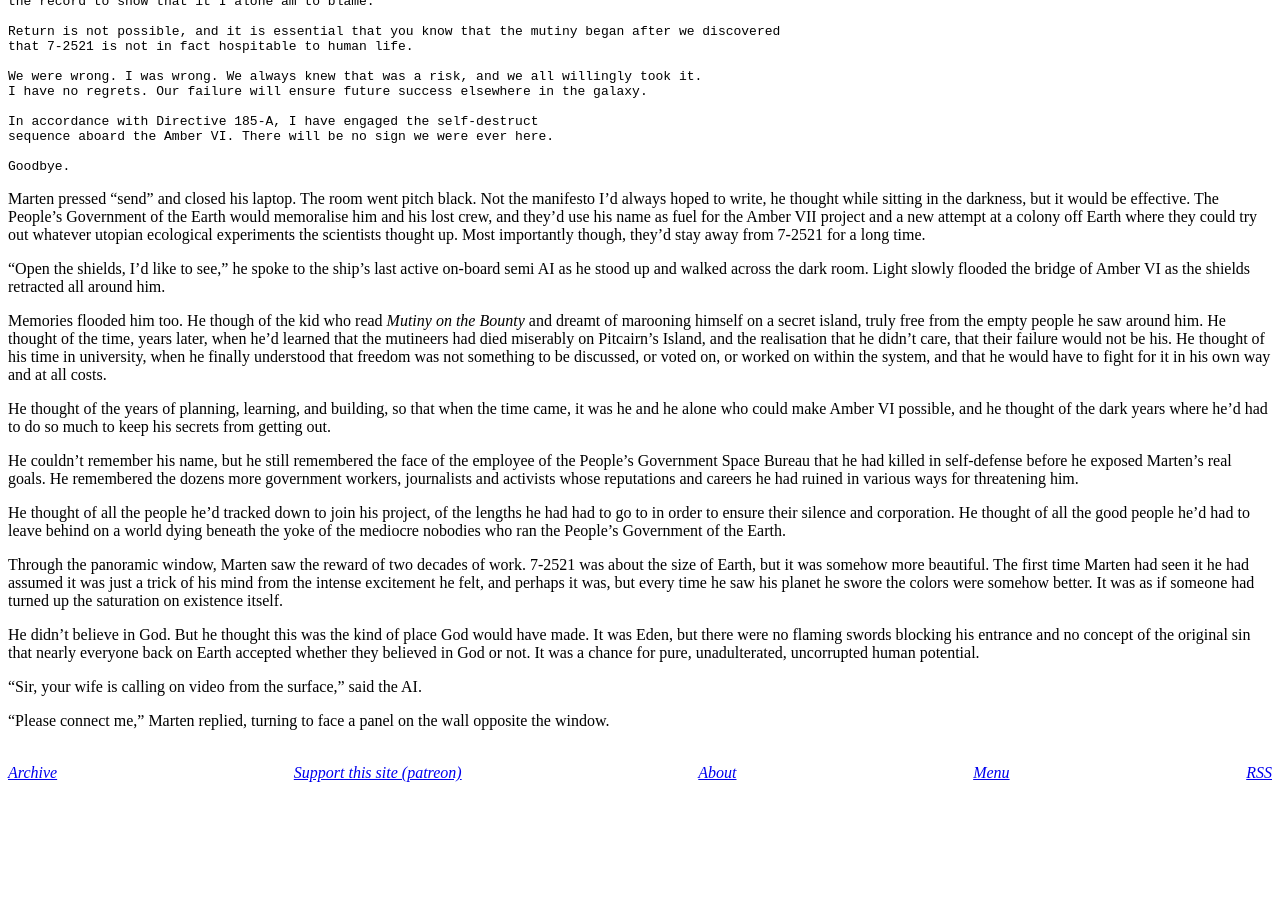
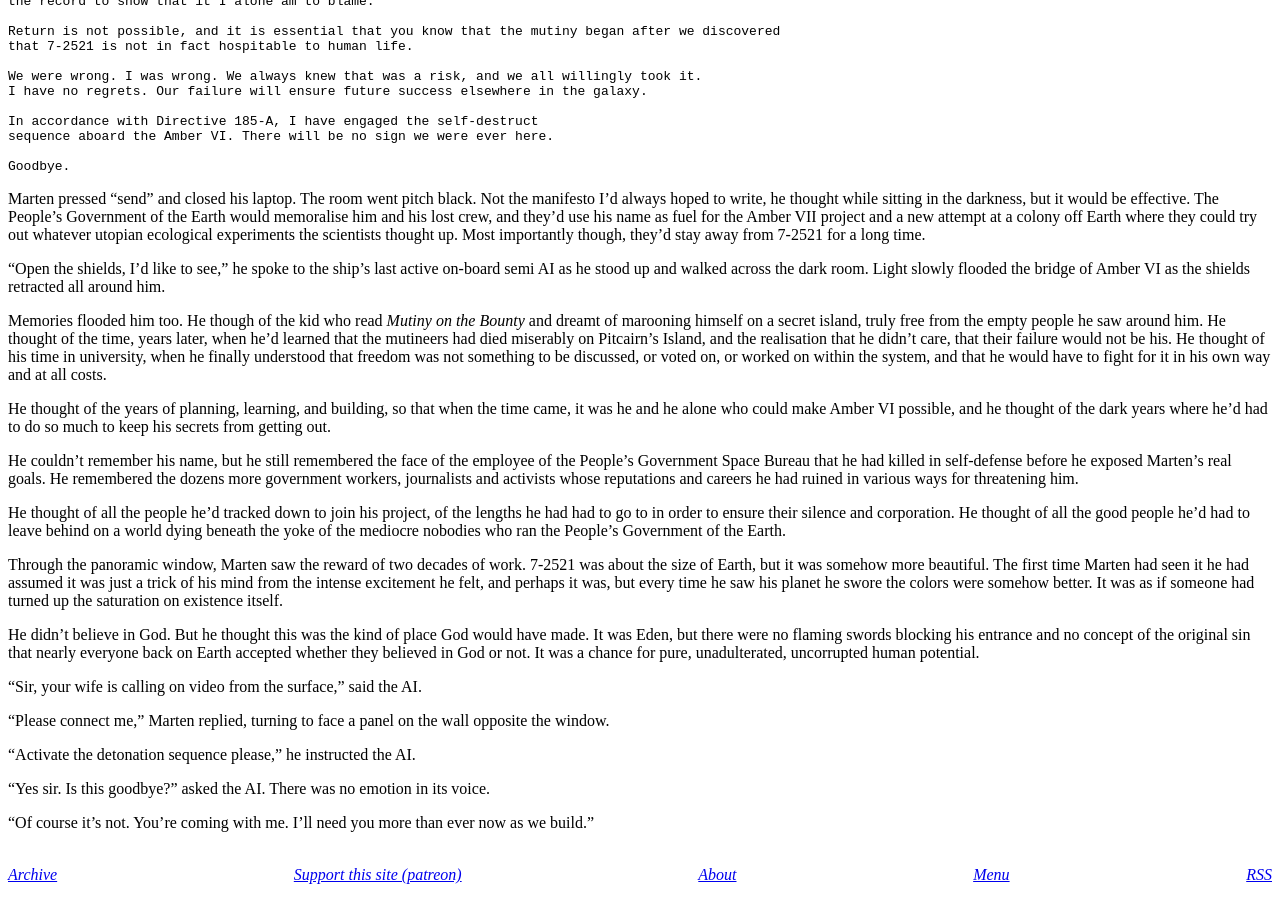
Before and after one commit to derykmakgill/website, a Jekyll site: the page built from story.md, in a window 1280 px wide and 900 px high, scrolled down 733 px. Built offline with Jekyll 4.4.1, drawn with Linux system fonts in a browser that asks for light colours; before the commit the page ends 1531 px from its top, so only the background shows below that.

Commit message:
Update story.md

```diff
--- a/story.md
+++ b/story.md
@@ -69,3 +69,12 @@ He didn't believe in God. But he thought this was the kind of place God would ha
 "Sir, your wife is calling on video from the surface," said the AI.
 
 "Please connect me," Marten replied, turning to face a panel on the wall opposite the window.
+
+
+
+
+"Activate the detonation sequence please," he instructed the AI.
+
+"Yes sir. Is this goodbye?" asked the AI. There was no emotion in its voice.
+
+"Of course it's not. You're coming with me. I'll need you more than ever now as we build."
```
